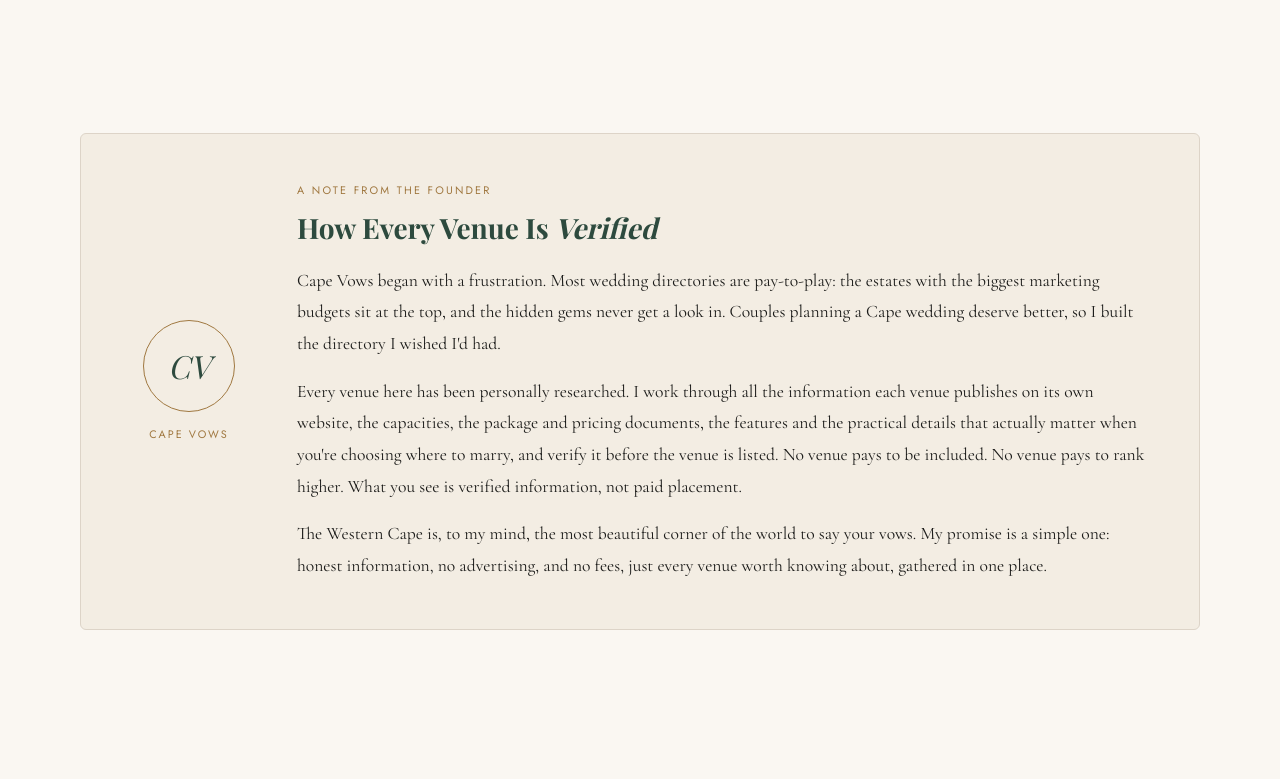
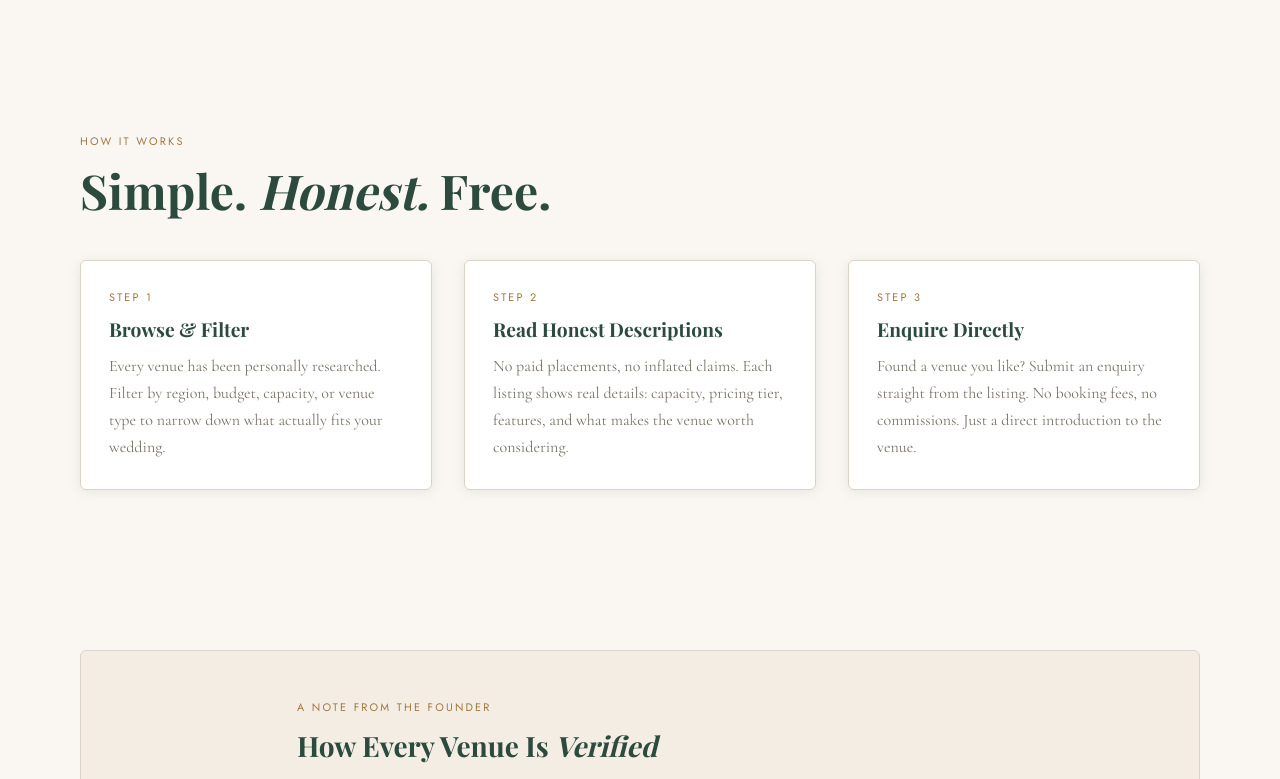
Before and after one commit to Chadley29/cape-vows, an Astro site in the folder astro-build/: page / in a window 1280 px wide. Shown: the part 1980-2759 px from the top of the page. Built offline with nearby package versions, Linux system fonts and the light colour scheme; Astro itself is replaced by a stand-in of ours; a web font is replaced by a local one.

Commit message:
feat: add How It Works section to homepage (3-step cards)

```diff
--- a/astro-build/src/pages/index.astro
+++ b/astro-build/src/pages/index.astro
@@ -15,6 +15,24 @@ import {
 const featured = getFeaturedVenues(VENUES);
 const regions = [...new Set(VENUES.map((v) => v.region))];
 const teaserPosts = POSTS.slice(0, 3);
+
+const steps = [
+  {
+    step: 'Step 1',
+    heading: 'Browse & Filter',
+    body: 'Every venue has been personally researched. Filter by region, budget, capacity, or venue type to narrow down what actually fits your wedding.',
+  },
+  {
+    step: 'Step 2',
+    heading: 'Read Honest Descriptions',
+    body: 'No paid placements, no inflated claims. Each listing shows real details: capacity, pricing tier, features, and what makes the venue worth considering.',
+  },
+  {
+    step: 'Step 3',
+    heading: 'Enquire Directly',
+    body: 'Found a venue you like? Submit an enquiry straight from the listing. No booking fees, no commissions. Just a direct introduction to the venue.',
+  },
+];
 
 const title = 'Cape Vows — Wedding Venues & Vendors in the Western Cape';
 const description =
@@ -133,6 +151,36 @@ const canonical = 'https://capevows.co.za';
   </section>
 
   <section>
+    <div class="section-eyebrow">How It Works</div>
+    <h2 class="section-title">Simple. <em>Honest.</em> Free.</h2>
+    <div
+      style="display: grid; grid-template-columns: repeat(auto-fill, minmax(280px, 1fr)); gap: 2rem; margin-top: 2.5rem;"
+    >
+      {steps.map((s) => (
+        <div
+          style="background: #fff; border: 1px solid var(--border); border-radius: 6px; padding: 1.75rem; box-shadow: 0 2px 12px var(--shadow);"
+        >
+          <div
+            style="font-family: var(--ff-sans); font-size: 0.68rem; letter-spacing: 0.2em; text-transform: uppercase; color: var(--gold);"
+          >
+            {s.step}
+          </div>
+          <h3
+            style="font-family: var(--ff-serif); font-size: 1.2rem; color: var(--green); margin: 0.5rem 0;"
+          >
+            {s.heading}
+          </h3>
+          <p
+            style="font-family: var(--ff-body); font-size: 1rem; color: var(--muted); line-height: 1.7;"
+          >
+            {s.body}
+          </p>
+        </div>
+      ))}
+    </div>
+  </section>
+
+  <section>
     <div
       style="background: var(--cream2); border: 1px solid var(--border); border-radius: 6px; padding: 3rem; display: flex; gap: 3rem; flex-wrap: wrap; align-items: center;"
     >
```
